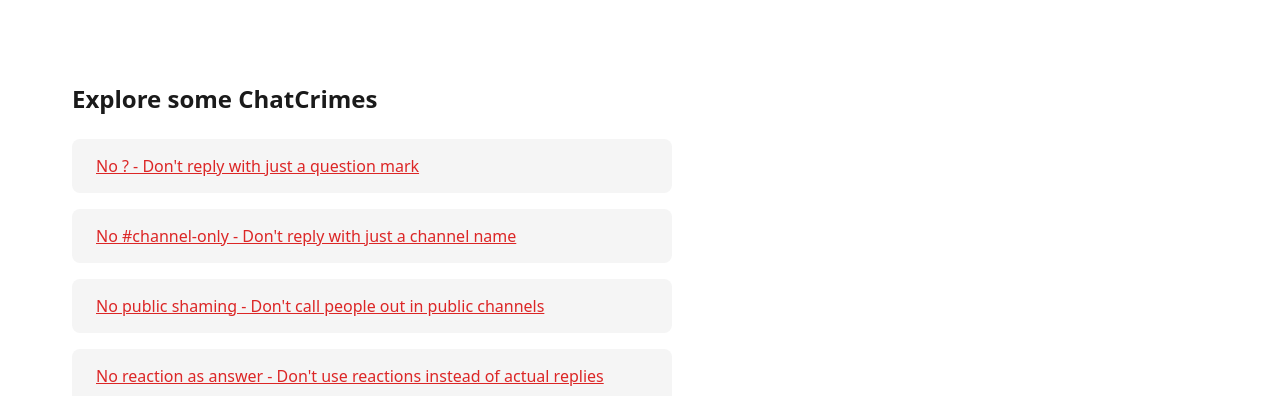
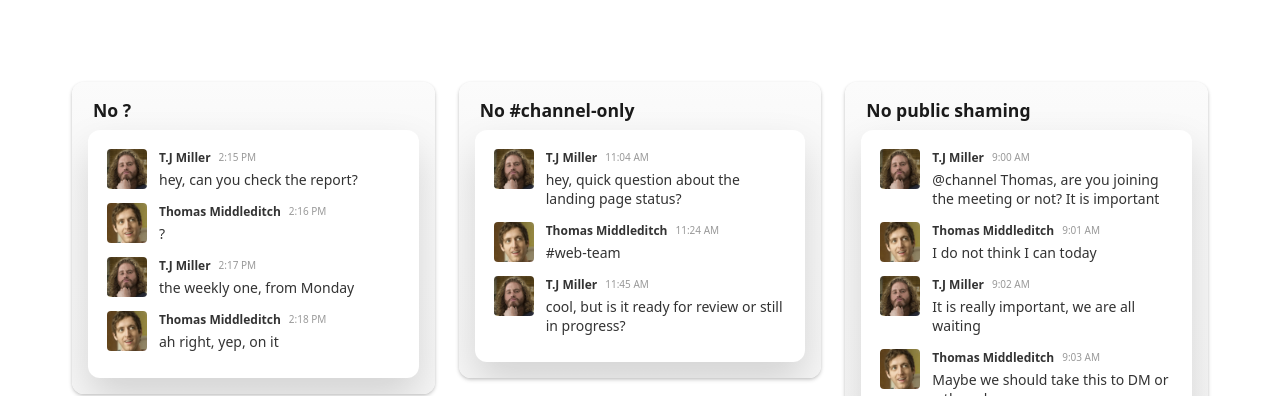
Before and after one commit to EsteveSegura/noquestionmark, a website built with Vite: page index.html in a window 1280 px wide. Shown: the part 278-674 px from the top of the page. Built offline with nearby package versions, Linux system fonts and the light colour scheme; files whose address does not match are found by name.

Commit message:
feat: new home

```diff
--- a/src/components/ChatCrimesList/ChatCrimesList.css
+++ b/src/components/ChatCrimesList/ChatCrimesList.css
@@ -1,38 +1,103 @@
 .chat-crimes-list {
-  max-width: 600px;
   padding: 1rem 0;
+  width: 100%;
 }
 
-.chat-crimes-list h3 {
-  font-size: 1.5rem;
-  font-weight: 600;
-  margin-bottom: 1.5rem;
-  color: #1a1a1a;
+@media (max-width: 640px) {
+  .chat-crimes-list {
+    padding: 0.5rem 0;
+  }
 }
 
-.chat-crimes-list ul {
-  list-style: none;
-  padding: 0;
-  margin: 0;
+.chat-crimes-grid {
+  display: flex;
+  gap: 1.5rem;
 }
 
-.chat-crimes-list li {
-  margin-bottom: 1rem;
+@media (max-width: 1024px) {
+  .chat-crimes-grid {
+    gap: 1rem;
+  }
 }
 
-.chat-crimes-list a {
-  display: block;
-  padding: 1rem 1.5rem;
-  background-color: #f5f5f5;
-  border-radius: 0.5rem;
-  color: #dc2626;
-  text-decoration: underline;
-  transition: all 0.2s ease;
-  font-weight: 500;
+@media (max-width: 640px) {
+  .chat-crimes-grid {
+    flex-direction: column;
+  }
 }
 
-.chat-crimes-list a:hover {
-  background-color: #e5e5e5;
-  transform: translateX(4px);
-  color: #b91c1c;
+.chat-crimes-column {
+  flex: 1;
+  display: flex;
+  flex-direction: column;
+  gap: 1.5rem;
+  min-width: 0;
 }
+
+@media (max-width: 1024px) {
+  .chat-crimes-column {
+    gap: 1rem;
+  }
+}
+
+.chat-crime-card {
+  display: block;
+  text-decoration: none;
+  cursor: pointer;
+  position: relative;
+  overflow: hidden;
+  background: linear-gradient(180deg, #fbfbfb 0%, #f9f9f9 15%, #f7f7f7 100%);
+  border-radius: 12px;
+  padding: 1rem;
+  box-shadow: 0 2px 4px rgba(0, 0, 0, 0.15), 0 1px 3px rgba(0, 0, 0, 0.12);
+}
+
+.chat-crime-card__title {
+  font-size: 1.1rem;
+  font-weight: 600;
+  color: #1a1a1a;
+  margin: 0 0 0.5rem 5px;
+  position: relative;
+  display: inline-block;
+}
+
+/* Metallic shine effect */
+.chat-crime-card::before {
+  content: '';
+  position: absolute;
+  top: 0;
+  left: -100%;
+  width: 50%;
+  height: 100%;
+  background: linear-gradient(
+    90deg,
+    transparent,
+    rgba(255, 255, 255, 0.7),
+    transparent
+  );
+  transform: skewX(-25deg);
+  transition: none;
+}
+
+.chat-crime-card:hover::before {
+  animation: metallic-shine 0.6s ease;
+}
+
+@keyframes metallic-shine {
+  0% {
+    left: -100%;
+  }
+  100% {
+    left: 150%;
+  }
+}
+
+.chat-crime-card__chat {
+  pointer-events: none;
+}
+
+.chat-crime-card__chat .chat-example {
+  background: transparent;
+  padding: 0;
+  border: none;
+}
--- a/src/components/ChatCrimesList/ChatCrimesList.js
+++ b/src/components/ChatCrimesList/ChatCrimesList.js
@@ -1,25 +1,108 @@
 import './ChatCrimesList.css'
+import { ChatExample } from '../ChatExampleSection/ChatExample/ChatExample.js'
+import { pages } from '../../translations.js'
+import { getCurrentLanguage } from '../../router.js'
+
+// Map URL paths to page keys in translations
+const urlToPageKey = {
+  '/no-question-mark': 'noquestionmark',
+  '/no-channel-only': 'nochannelonly',
+  '/no-public-shaming': 'nopublicshaming',
+  '/no-reaction-as-answer': 'noreactionasanswer',
+  '/use-the-thread': 'usethethread'
+}
+
+function createCard(pageTranslations, url) {
+  const card = document.createElement('a')
+  card.href = url
+  card.className = 'chat-crime-card'
+
+  const cardTitle = document.createElement('h4')
+  cardTitle.className = 'chat-crime-card__title'
+  cardTitle.textContent = pageTranslations.header.title
+  card.appendChild(cardTitle)
+
+  const chatWrapper = document.createElement('div')
+  chatWrapper.className = 'chat-crime-card__chat'
+
+  const chatExample = ChatExample(pageTranslations.dontDoThis, false)
+  const chatTitle = chatExample.querySelector('.chat-example__title')
+  if (chatTitle) chatTitle.remove()
+
+  chatWrapper.appendChild(chatExample)
+  card.appendChild(chatWrapper)
+
+  return card
+}
+
+function getColumnCount() {
+  if (typeof window === 'undefined') return 3
+  if (window.innerWidth <= 640) return 1
+  if (window.innerWidth <= 1024) return 2
+  return 3
+}
+
+function distributeMasonry(grid, cards, columnCount) {
+  grid.innerHTML = ''
+
+  // Create columns
+  const columns = []
+  const columnHeights = []
+
+  for (let i = 0; i < columnCount; i++) {
+    const column = document.createElement('div')
+    column.className = 'chat-crimes-column'
+    columns.push(column)
+    columnHeights.push(0)
+    grid.appendChild(column)
+  }
+
+  // Distribute cards to shortest column
+  cards.forEach(card => {
+    const shortestIndex = columnHeights.indexOf(Math.min(...columnHeights))
+    const clonedCard = card.cloneNode(true)
+    columns[shortestIndex].appendChild(clonedCard)
+    // Estimate height based on content (messages count * approx height)
+    const messagesCount = clonedCard.querySelectorAll('.chat-message').length
+    columnHeights[shortestIndex] += 100 + (messagesCount * 80)
+  })
+}
 
 export function ChatCrimesList(t) {
   const section = document.createElement('section')
   section.className = 'chat-crimes-list'
 
-  const title = document.createElement('h3')
-  title.textContent = t.crimesList.title
-  section.appendChild(title)
+  const grid = document.createElement('div')
+  grid.className = 'chat-crimes-grid'
 
-  const list = document.createElement('ul')
+  const lang = getCurrentLanguage()
+  const cards = []
 
   t.crimesList.items.forEach(item => {
-    const li = document.createElement('li')
-    const link = document.createElement('a')
-    link.href = item.url
-    link.textContent = item.text
-    li.appendChild(link)
-    list.appendChild(li)
+    const pageKey = urlToPageKey[item.url]
+    if (!pageKey || !pages[pageKey]) return
+
+    const pageTranslations = pages[pageKey][lang]
+    if (!pageTranslations || !pageTranslations.dontDoThis) return
+
+    cards.push(createCard(pageTranslations, item.url))
   })
 
-  section.appendChild(list)
+  // Initial distribution
+  distributeMasonry(grid, cards, getColumnCount())
+
+  // Re-distribute on resize (client-side only)
+  if (typeof window !== 'undefined') {
+    let resizeTimeout
+    window.addEventListener('resize', () => {
+      clearTimeout(resizeTimeout)
+      resizeTimeout = setTimeout(() => {
+        distributeMasonry(grid, cards, getColumnCount())
+      }, 100)
+    })
+  }
+
+  section.appendChild(grid)
 
   return section
 }
--- a/src/components/Header/Header.css
+++ b/src/components/Header/Header.css
@@ -21,3 +21,17 @@
   text-decoration-color: red;
   color: #333;
 }
+
+@media (max-width: 420px) {
+  .header {
+    padding: 6rem 0 3rem 0;
+  }
+
+  .header h1 {
+    font-size: 36px;
+  }
+
+  .header h2 {
+    font-size: 14px;
+  }
+}
```
